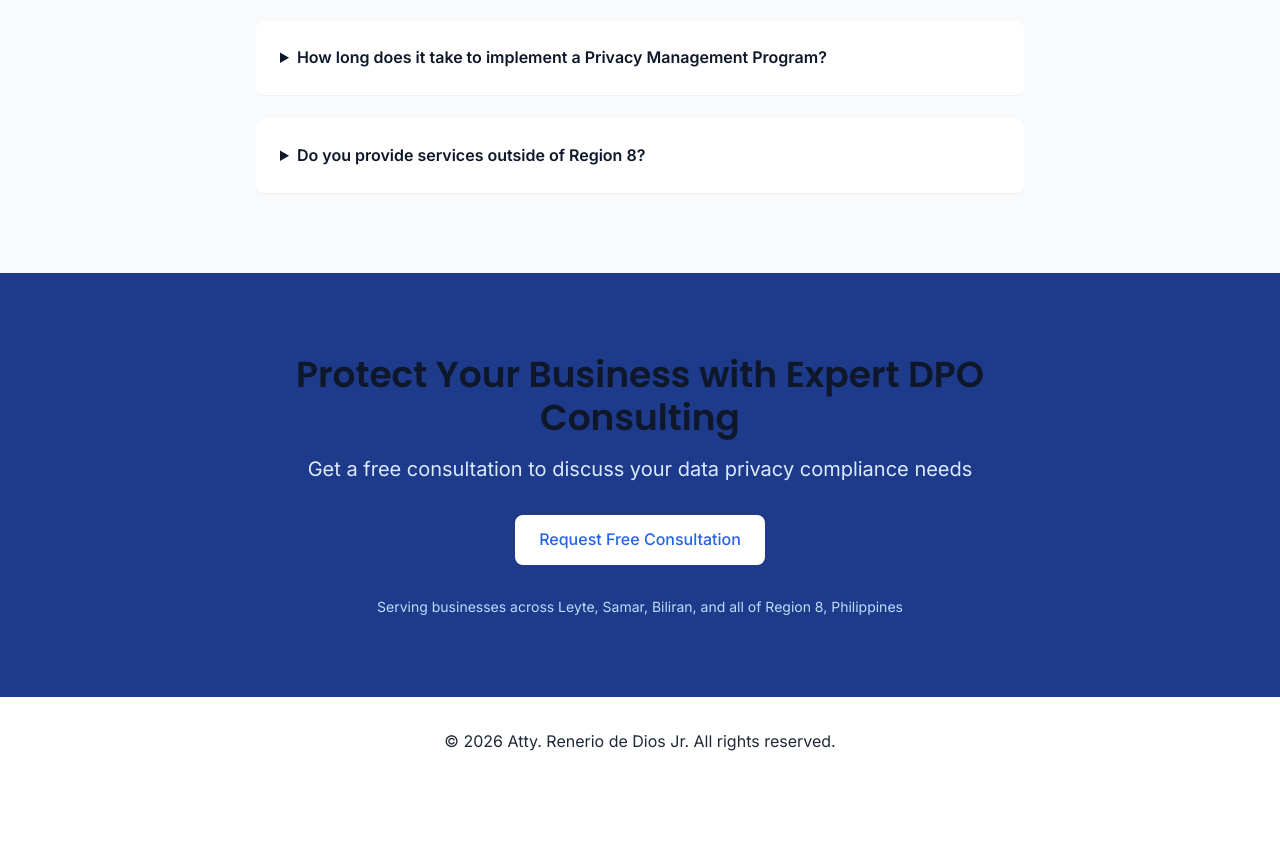
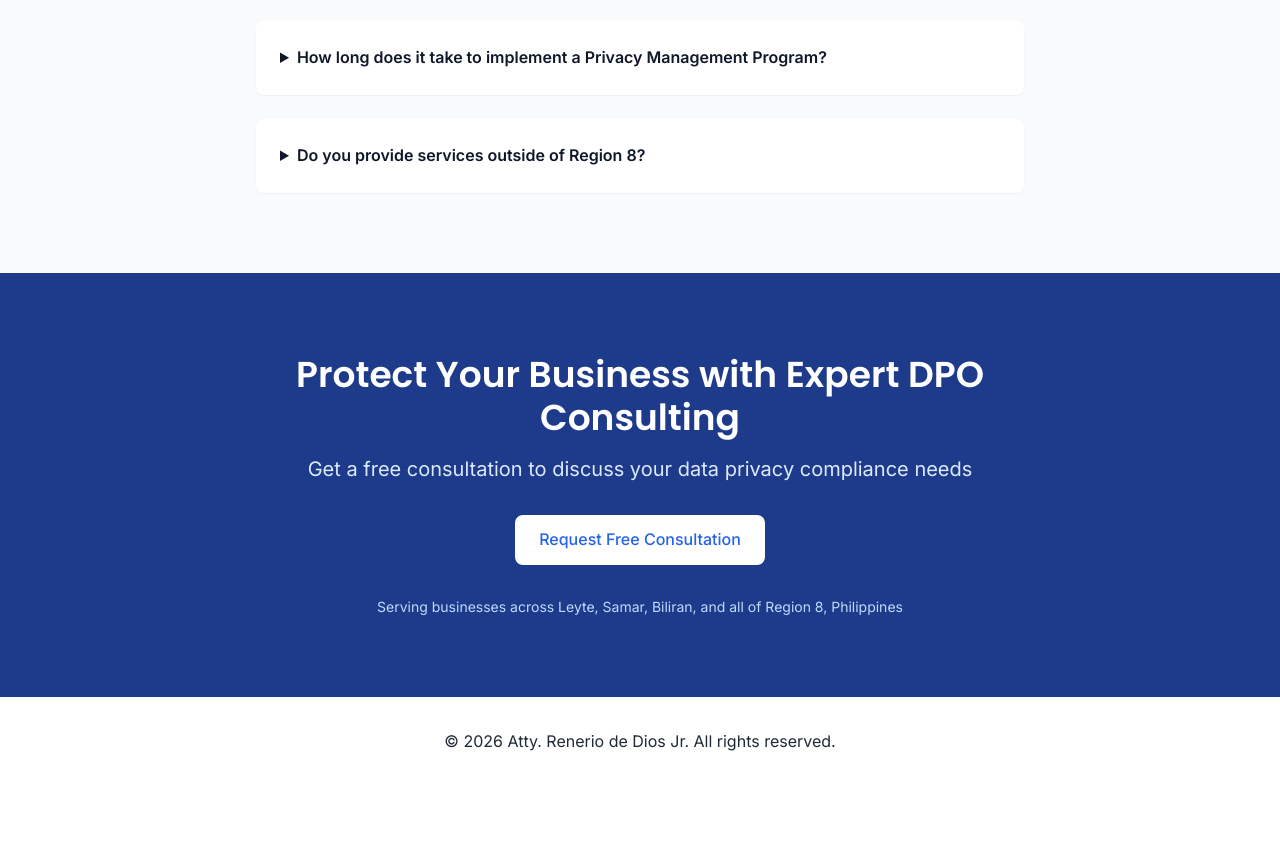
Before and after one commit to DoubleUltera/dpo-website, an Astro site: page /services/dpo-consulting in a window 1280 px wide. Shown: the part 3704-4554 px from the top of the page. Built offline with nearby package versions, Linux system fonts and the light colour scheme; Astro itself is replaced by a stand-in of ours.

Commit message:
Fix: Use inline style for DPO consulting CTA heading
Apply inline style to ensure white text on dark background for 'Protect Your Business with Expert DPO Consulting' heading.

🤖 Generated with [Claude Code](https://claude.com/claude-code)

Co-Authored-By: Claude Sonnet 4.5 <noreply@anthropic.com>

```diff
--- a/src/pages/services/dpo-consulting.astro
+++ b/src/pages/services/dpo-consulting.astro
@@ -570,7 +570,7 @@ const description = "Expert TÜV certified DPO consulting for Philippine busines
 		<section class="section bg-primary-700 text-white">
 			<div class="container">
 				<div class="max-w-3xl mx-auto text-center">
-					<h2 class="mb-4">
+					<h2 class="mb-4" style="color: white;">
 						Protect Your Business with Expert DPO Consulting
 					</h2>
 					<p class="text-xl mb-8 text-primary-100">
```
